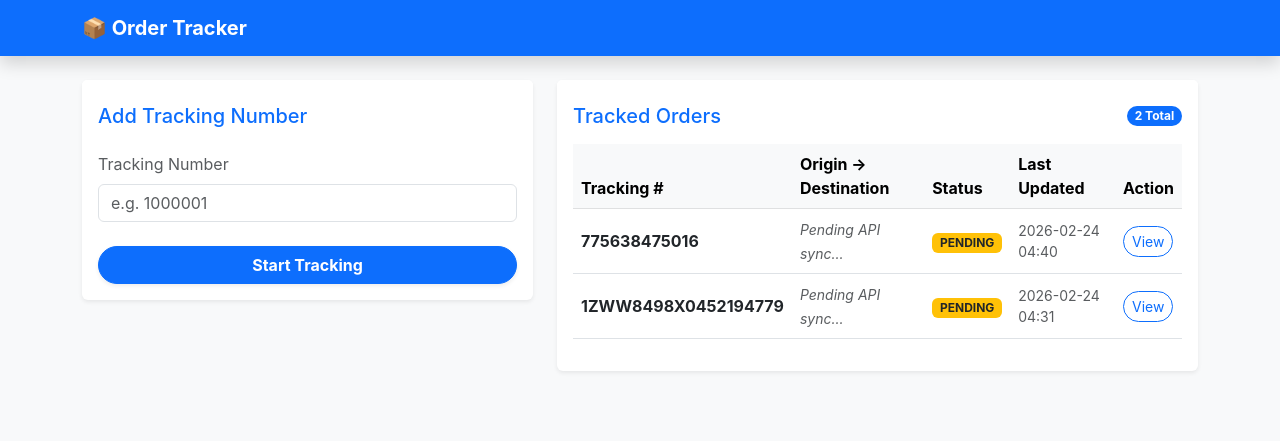
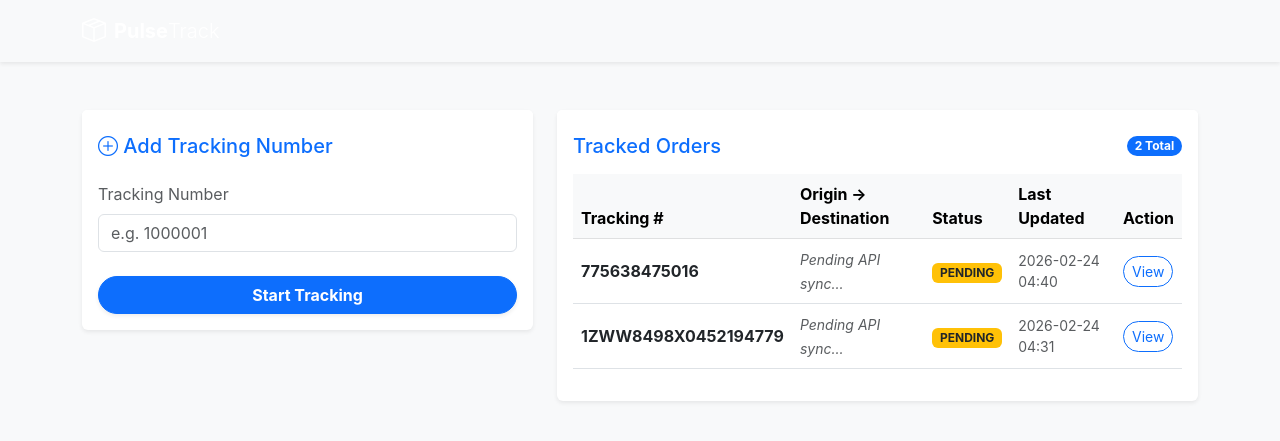
Before and after one commit to ua1891/Order_Tracking_System, a Flask app: page / in a window 1280 px wide. Shown: the top 441 px of the page. Run offline with Flask 3, Linux system fonts and the light colour scheme; data that the repository does not hold is empty; some libraries are stand-ins or nearby versions.

Commit message:
UI Refinements: Update base.html with premium navbar and Google Fonts

```diff
--- a/frontend/templates/base.html
+++ b/frontend/templates/base.html
@@ -1,20 +1,29 @@
 <!DOCTYPE html>
 <html lang="en">
+
 <head>
     <meta charset="UTF-8">
     <meta name="viewport" content="width=device-width, initial-scale=1.0">
     <title>Order Tracking System</title>
+    <!-- Google Fonts -->
+    <link href="https://fonts.googleapis.com/css2?family=Outfit:wght@300;400;500;600;700&display=swap" rel="stylesheet">
     <!-- Bootstrap CSS -->
     <link href="https://cdn.jsdelivr.net/npm/bootstrap@5.3.0/dist/css/bootstrap.min.css" rel="stylesheet">
+    <!-- Bootstrap Icons -->
+    <link href="https://cdn.jsdelivr.net/npm/bootstrap-icons@1.10.5/font/bootstrap-icons.css" rel="stylesheet">
     <!-- SweetAlert2 CSS -->
     <link rel="stylesheet" href="https://cdn.jsdelivr.net/npm/sweetalert2@11.7.5/dist/sweetalert2.min.css">
     <!-- Custom CSS -->
     <link rel="stylesheet" href="{{ url_for('static', filename='css/style.css') }}">
 </head>
-<body class="bg-light">
-    <nav class="navbar navbar-expand-lg navbar-dark bg-primary mb-4 shadow">
+
+<body class="bg-light custom-bg">
+    <nav class="navbar navbar-expand-lg navbar-dark premium-nav mb-5 shadow-sm">
         <div class="container">
-            <a class="navbar-brand fw-bold" href="/">📦 Order Tracker</a>
+            <a class="navbar-brand fw-bold d-flex align-items-center gap-2" href="/">
+                <i class="bi bi-box-seam fs-4 text-accent"></i>
+                <span>Pulse<span class="fw-light">Track</span></span>
+            </a>
         </div>
     </nav>
 
@@ -40,4 +49,5 @@
     <!-- Custom JS for API Polling -->
     <script src="{{ url_for('static', filename='js/app.js') }}"></script>
 </body>
+
 </html>
```
Lines whose indentation alone changed are shown as unchanged.
